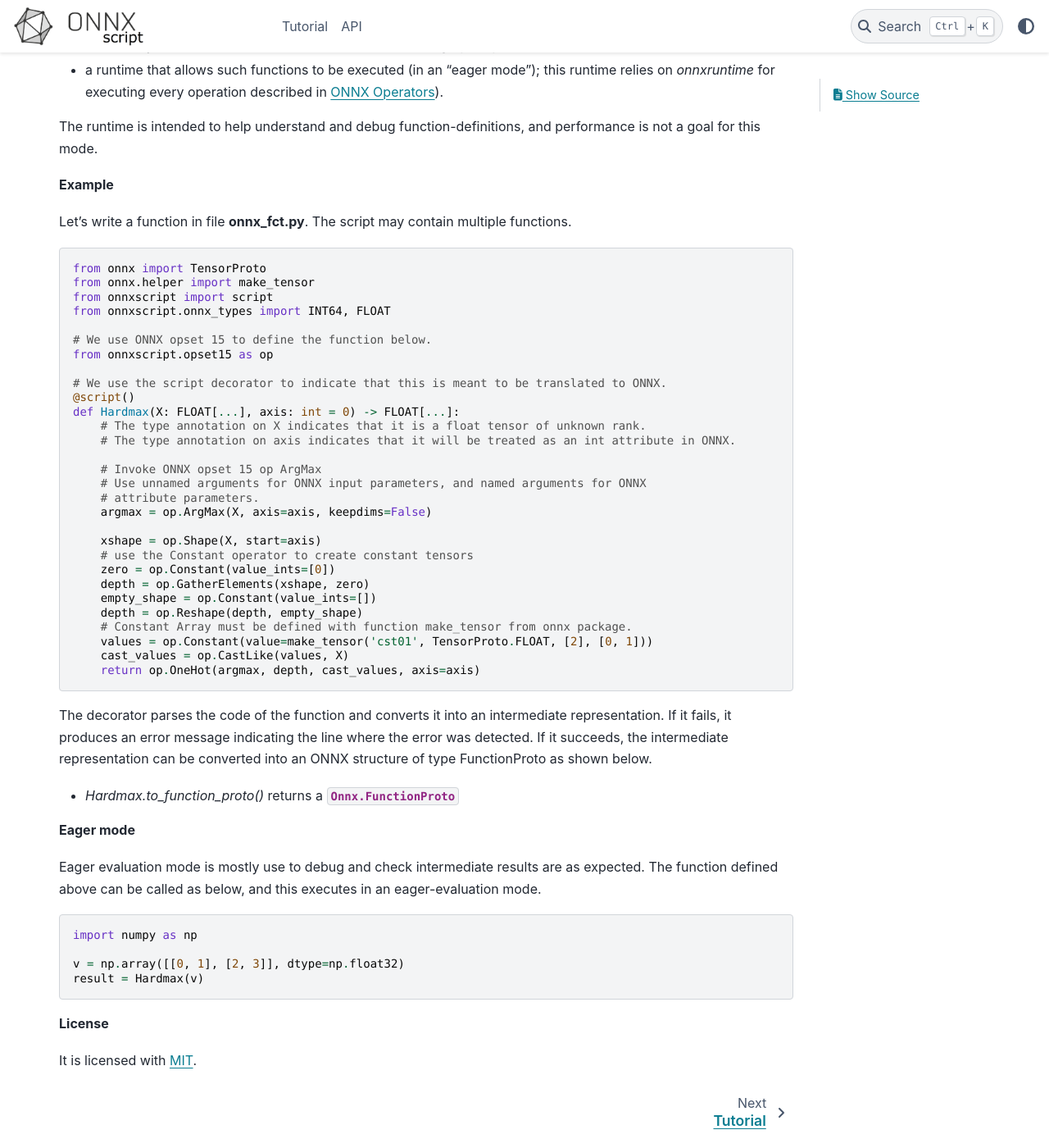
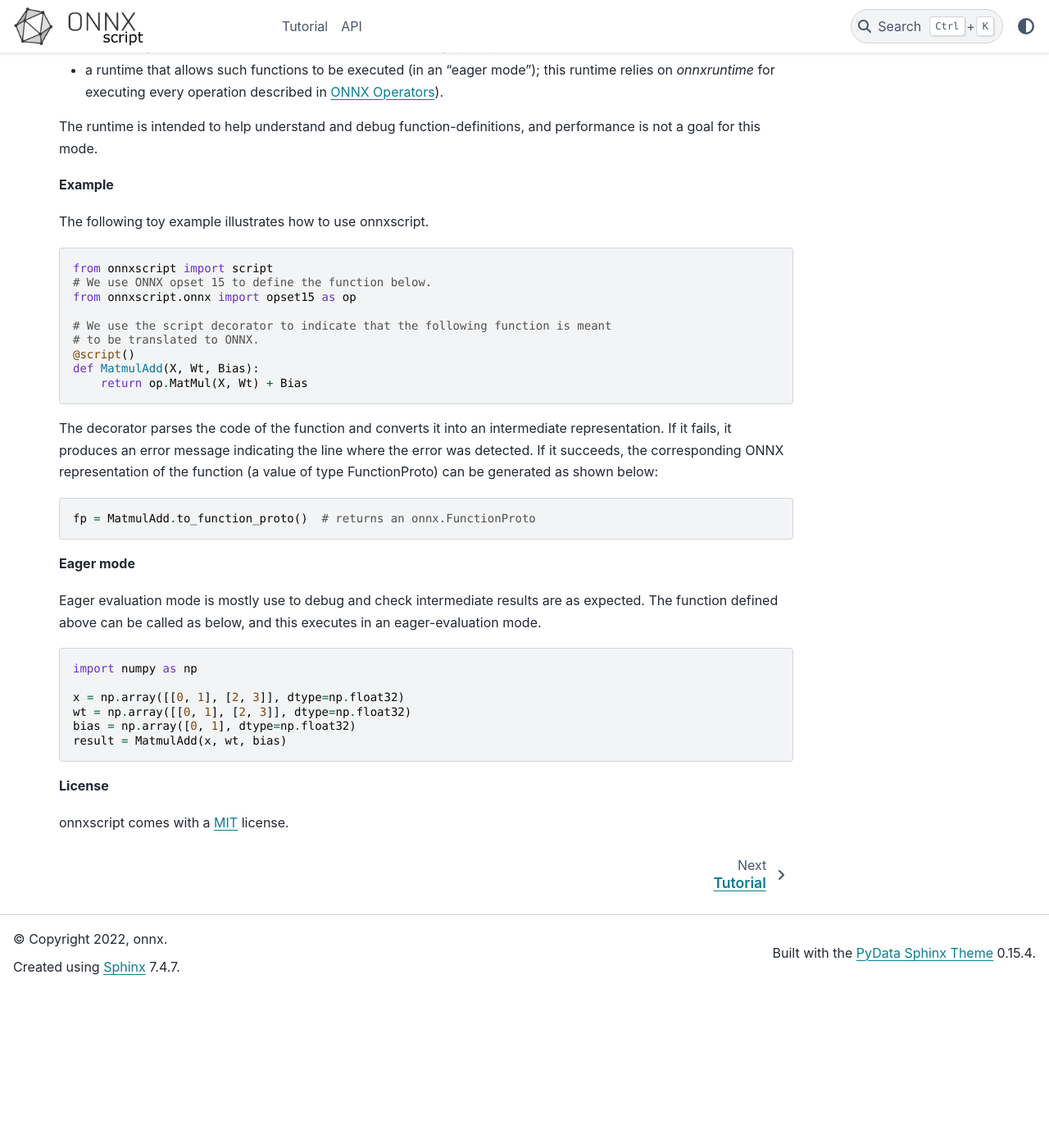
Before and after one commit to microsoft/onnxscript, a Sphinx documentation site: the page built from docs/index.rst, in a window 1280 px wide and 1400 px high, scrolled down 318 px. Shown: the whole window at 82% size. Built offline with Sphinx 7.4.7 and the PyData theme 0.15.4, drawn with Linux system fonts in a browser that asks for light colours; formulas are drawn with MathJax 3; pages that are not in the unit, such as notebooks, are missing from menus; after the commit the page ends 1526 px from its top, so only the background shows below that.

Commit message:
Update documentation

```diff
--- a/docs/api/values.rst
+++ b/docs/api/values.rst
@@ -2,9 +2,6 @@ values
 ======
 
 .. autoclass:: onnxscript.values.Opset
-    :members:
-
-.. autoclass:: onnxscript.values.CustomOpset
     :members:
 
 .. autoclass:: onnxscript.values.Op
--- a/docs/index.rst
+++ b/docs/index.rst
@@ -24,46 +24,30 @@ is not a goal for this mode.
 
 **Example**
 
-Let's write a function in file **onnx_fct.py**. The script may contain multiple functions.
+The following toy example illustrates how to use onnxscript.
 
 ::
 
-    from onnx import TensorProto
-    from onnx.helper import make_tensor
     from onnxscript import script
-    from onnxscript.onnx_types import INT64, FLOAT
+    # We use ONNX opset 15 to define the function below.
+    from onnxscript.onnx import opset15 as op
 
-    # We use ONNX opset 15 to define the function below.
-    from onnxscript.opset15 as op
+    # We use the script decorator to indicate that the following function is meant
+    # to be translated to ONNX.
+    @script()
+    def MatmulAdd(X, Wt, Bias):
+        return op.MatMul(X, Wt) + Bias
 
-    # We use the script decorator to indicate that this is meant to be translated to ONNX.
-    @script()
-    def Hardmax(X: FLOAT[...], axis: int = 0) -> FLOAT[...]:
-        # The type annotation on X indicates that it is a float tensor of unknown rank.
-        # The type annotation on axis indicates that it will be treated as an int attribute in ONNX.
-
-        # Invoke ONNX opset 15 op ArgMax
-        # Use unnamed arguments for ONNX input parameters, and named arguments for ONNX
-        # attribute parameters.
-        argmax = op.ArgMax(X, axis=axis, keepdims=False)
-
-        xshape = op.Shape(X, start=axis)
-        # use the Constant operator to create constant tensors
-        zero = op.Constant(value_ints=[0])
-        depth = op.GatherElements(xshape, zero)
-        empty_shape = op.Constant(value_ints=[])
-        depth = op.Reshape(depth, empty_shape)
-        # Constant Array must be defined with function make_tensor from onnx package.
-        values = op.Constant(value=make_tensor('cst01', TensorProto.FLOAT, [2], [0, 1]))
-        cast_values = op.CastLike(values, X)
-        return op.OneHot(argmax, depth, cast_values, axis=axis)
 
 The decorator parses the code of the function and converts it into an intermediate
 representation. If it fails, it produces an error message indicating the line where
-the error was detected. If it succeeds, the intermediate representation
-can be converted into an ONNX structure of type FunctionProto as shown below.
+the error was detected. If it succeeds, the corresponding ONNX representation
+of the function (a value of type FunctionProto) can be generated as shown below:
 
-- `Hardmax.to_function_proto()` returns a :class:`Onnx.FunctionProto`
+::
+
+  fp = MatmulAdd.to_function_proto()  # returns an onnx.FunctionProto
+
 
 **Eager mode**
 
@@ -75,9 +59,11 @@ executes in an eager-evaluation mode.
 
     import numpy as np
 
-    v = np.array([[0, 1], [2, 3]], dtype=np.float32)
-    result = Hardmax(v)
+    x = np.array([[0, 1], [2, 3]], dtype=np.float32)
+    wt = np.array([[0, 1], [2, 3]], dtype=np.float32)
+    bias = np.array([0, 1], dtype=np.float32)
+    result = MatmulAdd(x, wt, bias)
 
 **License**
 
-It is licensed with `MIT <https://github.com/microsoft/onnx-script/blob/main/LICENSE>`_.
+onnxscript comes with a `MIT <https://github.com/microsoft/onnx-script/blob/main/LICENSE>`_ license.
```
